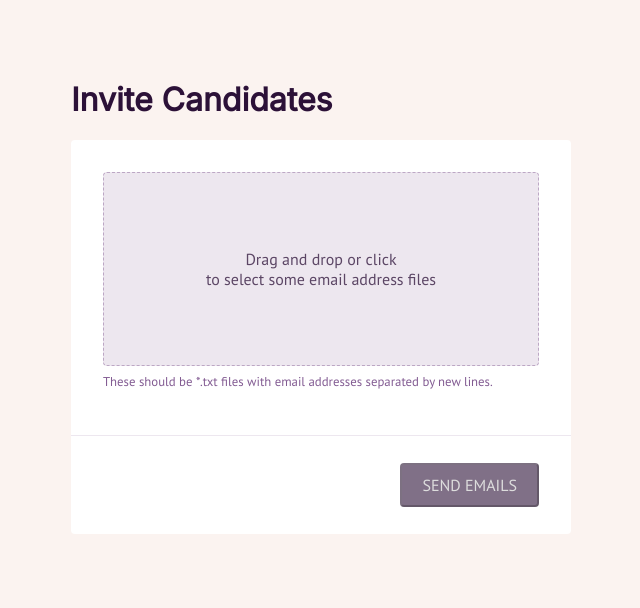
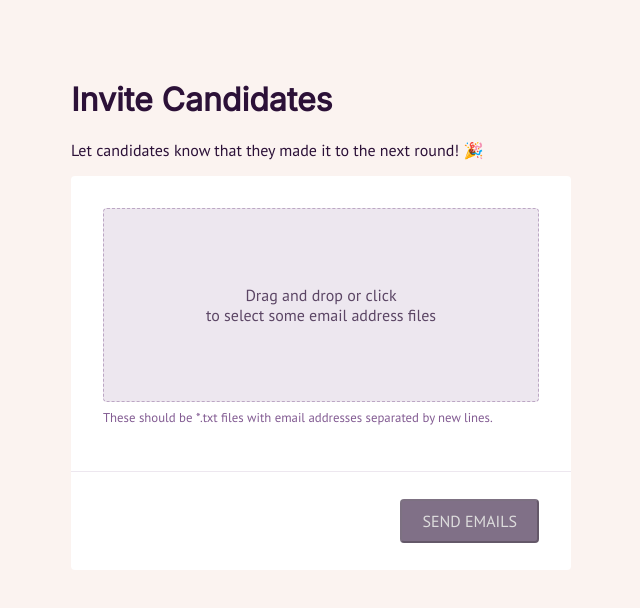
Before and after one commit to rin/togglhire-frontend-homework, a React (Create React App) app in the folder frontend/: page / in a window 1280 px wide. Shown: the top 608 px of the page, without its empty margins (319-959 px from the left). Built offline with nearby package versions, Linux system fonts and the light colour scheme.

Commit message:
Fix: Small improvements

```diff
--- a/frontend/src/App.js
+++ b/frontend/src/App.js
@@ -6,6 +6,7 @@ const App = () => (
   <div className="wrapper">
     <NotificationProvider>
       <h1>Invite Candidates</h1>
+      <p>Let candidates know that they made it to the next round! 🎉</p>
       <BulkEmailForm />
     </NotificationProvider>
   </div>
--- a/frontend/src/components/Notification/index.js
+++ b/frontend/src/components/Notification/index.js
@@ -7,7 +7,7 @@ export const NOTIFICATION_TYPES = {
 };
 
 const Notification = ({ type, message, handleClear }) => (
-  <div class={`notification ${type}`}>
+  <div className={`notification ${type}`}>
     <button className="dismiss" title="Dismiss" onClick={handleClear}>
       ⨯
     </button>
--- a/frontend/src/services/emailApi.js
+++ b/frontend/src/services/emailApi.js
@@ -14,14 +14,12 @@ export const sendEmails = (emails) =>
         'Content-Type': 'application/json',
       },
       body: JSON.stringify({ emails }),
-    })
-      .then((response) => {
+    }).then((response) => {
       if (response.ok) resolve(response);
       return response
         .json()
         .then(({ error, emails }) =>
           reject(`${API_ERRORS[error] || error} ${(emails || []).join(', ')}`)
         );
-      })
-      .catch((e) => console.log('oh no'));
     });
+  });
```
Lines whose indentation alone changed are shown as unchanged.
